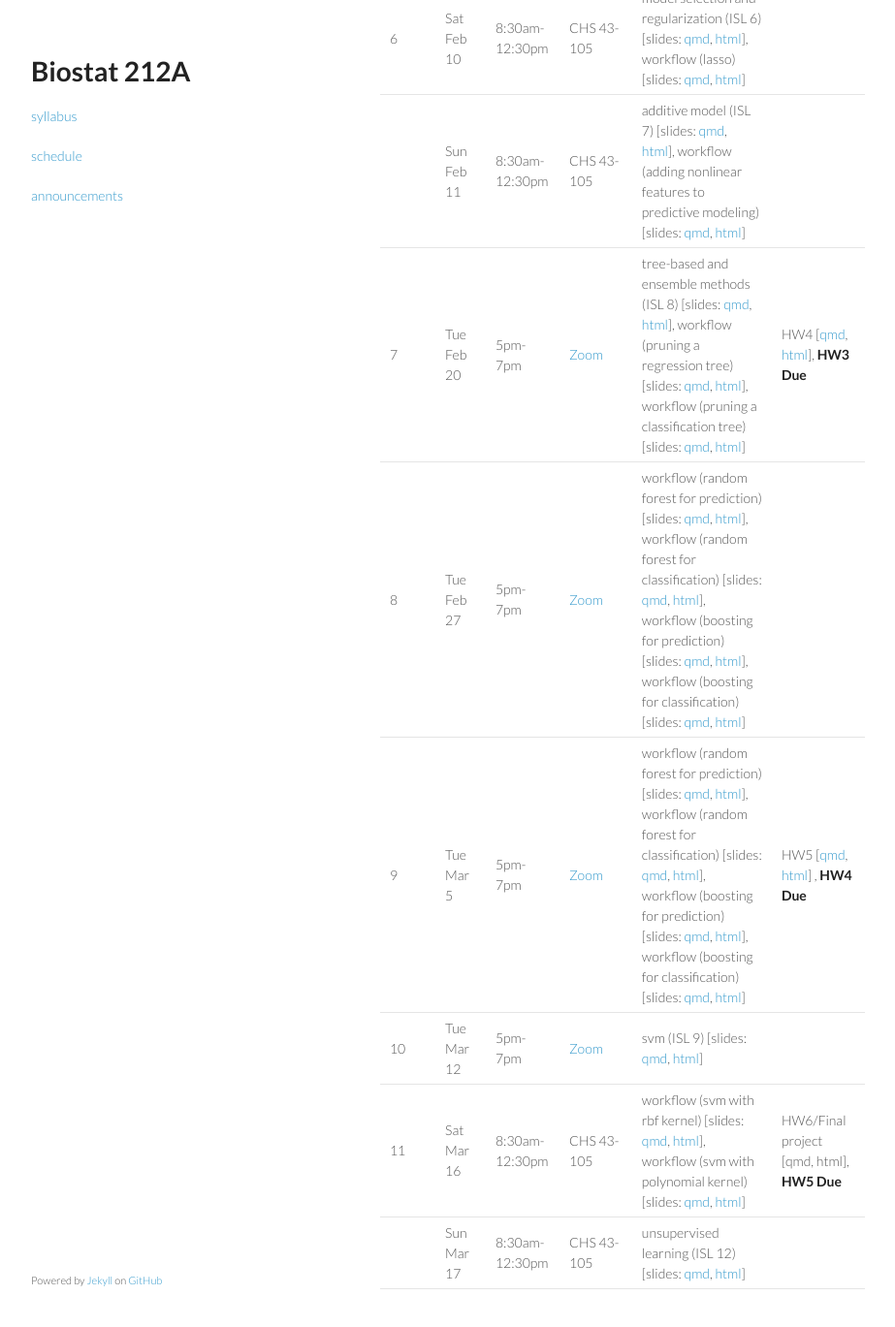
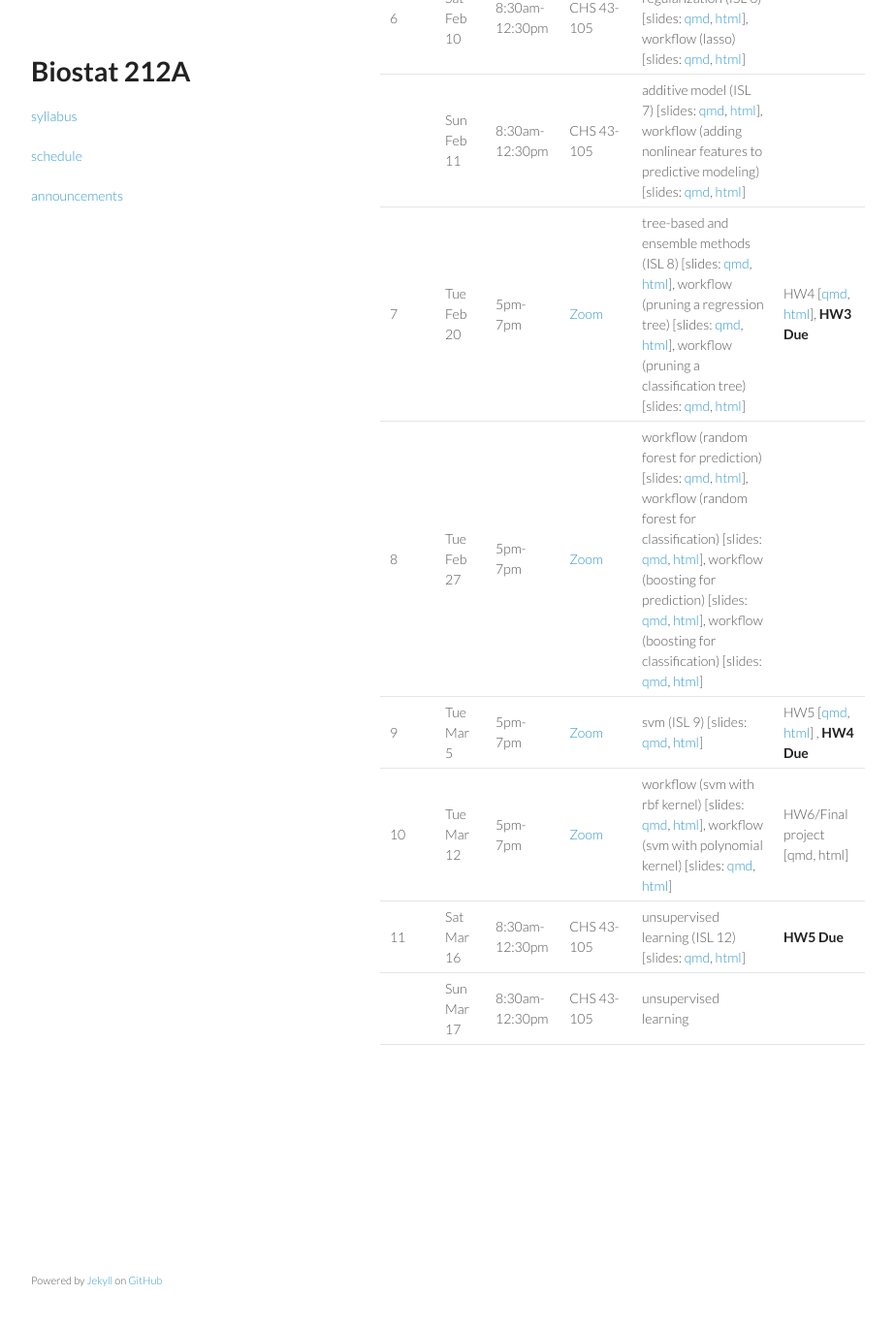
Before and after one commit to ucla-biostat-212a/2024winter, a Jekyll site: the page built from schedule/schedule.md, in a window 1280 px wide and 1400 px high, scrolled down 1295 px. Shown: the top 1369 px of the window at 97% size, without its empty margins (178-1101 px from the left). Built offline with Jekyll 4.4.1, drawn with Linux system fonts in a browser that asks for light colours.

Commit message:
update schedule

```diff
--- a/schedule/schedule.md
+++ b/schedule/schedule.md
@@ -41,7 +41,7 @@ Books:
 |      | Sun Feb 11 | 8:30am-12:30pm | CHS 43-105                                 |                                                                                                                                                                                                                                                                                                                                                                                                                                                                                                                                                                                                                                                                          additive model (ISL 7) \[slides: [qmd](https://raw.githubusercontent.com/ucla-biostat-212a/2024winter/master/slides/07-nonlinear/nonlinear.qmd), [html](../slides/07-nonlinear/nonlinear.html)\], workflow (adding nonlinear features to predictive modeling) \[slides: [qmd](https://raw.githubusercontent.com/ucla-biostat-212a/2024winter/master/slides/07-nonlinear/workflow_bs.qmd), [html](../slides/07-nonlinear/workflow_bs.html)\]|                                                                                                                                               |
 | 7    | Tue Feb 20 | 5pm-7pm        | [Zoom](https://ucla.zoom.us/j/95767445277) | tree-based and ensemble methods (ISL 8) \[slides: [qmd](https://raw.githubusercontent.com/ucla-biostat-212a/2024winter/master/slides/08-tree/tree.qmd), [html](../slides/08-tree/tree.html)\], workflow (pruning a regression tree) \[slides: [qmd](https://raw.githubusercontent.com/ucla-biostat-212a/2024winter/master/slides/08-tree/workflow_regtree.qmd), [html](../slides/08-tree/workflow_regtree.html)\], workflow (pruning a classification tree) \[slides: [qmd](https://raw.githubusercontent.com/ucla-biostat-212a/2024winter/master/slides/08-tree/workflow_classtree.qmd), [html](../slides/08-tree/workflow_classtree.html)\]                                                                                                                                                                                                                                                                    | HW4 \[[qmd](https://raw.githubusercontent.com/ucla-biostat-212a/2024winter/master/hw/hw4/hw4.qmd), [html](../hw/hw4/hw4.html)\], **HW3 Due**  |
 | 8    | Tue Feb 27 | 5pm-7pm        | [Zoom](https://ucla.zoom.us/j/95767445277) | workflow (random forest for prediction) \[slides: [qmd](https://raw.githubusercontent.com/ucla-biostat-212a/2024winter/master/slides/08-tree/workflow_rf_reg.qmd), [html](../slides/08-tree/workflow_rf_reg.html)\], workflow (random forest for classification) \[slides: [qmd](https://raw.githubusercontent.com/ucla-biostat-212a/2024winter/master/slides/08-tree/workflow_rf_class.qmd), [html](../slides/08-tree/workflow_rf_class.html)\], workflow (boosting for prediction) \[slides: [qmd](https://raw.githubusercontent.com/ucla-biostat-212a/2024winter/master/slides/08-tree/workflow_boosting_reg.qmd), [html](../slides/08-tree/workflow_boosting_reg.html)\], workflow (boosting for classification) \[slides: [qmd](https://raw.githubusercontent.com/ucla-biostat-212a/2024winter/master/slides/08-tree/workflow_boosting_class.qmd), [html](../slides/08-tree/workflow_boosting_class.html)\] |                                                                                                                                               |
-| 9    | Tue Mar 5  | 5pm-7pm        | [Zoom](https://ucla.zoom.us/j/95767445277) | workflow (random forest for prediction) \[slides: [qmd](https://raw.githubusercontent.com/ucla-biostat-212a/2024winter/master/slides/08-tree/workflow_rf_reg.qmd), [html](../slides/08-tree/workflow_rf_reg.html)\], workflow (random forest for classification) \[slides: [qmd](https://raw.githubusercontent.com/ucla-biostat-212a/2024winter/master/slides/08-tree/workflow_rf_class.qmd), [html](../slides/08-tree/workflow_rf_class.html)\], workflow (boosting for prediction) \[slides: [qmd](https://raw.githubusercontent.com/ucla-biostat-212a/2024winter/master/slides/08-tree/workflow_boosting_reg.qmd), [html](../slides/08-tree/workflow_boosting_reg.html)\], workflow (boosting for classification) \[slides: [qmd](https://raw.githubusercontent.com/ucla-biostat-212a/2024winter/master/slides/08-tree/workflow_boosting_class.qmd), [html](../slides/08-tree/workflow_boosting_class.html)\] | HW5 \[[qmd](https://raw.githubusercontent.com/ucla-biostat-212a/2024winter/master/hw/hw6/hw6.qmd), [html](../hw/hw6/hw6.html)\] , **HW4 Due** |
-| 10   | Tue Mar 12 | 5pm-7pm        | [Zoom](https://ucla.zoom.us/j/95767445277) | svm (ISL 9) \[slides: [qmd](https://raw.githubusercontent.com/ucla-biostat-212a/2024winter/master/slides/09-svm/svm.qmd), [html](../slides/09-svm/svm.html)\]                                                                                                                                                                                                                                                                                                                                                                                                                                                                                                                                                                                                                                                                                                                                                    |                                                                                                                                               |
-| 11   | Sat Mar 16 | 8:30am-12:30pm | CHS 43-105                                 | workflow (svm with rbf kernel) \[slides: [qmd](https://raw.githubusercontent.com/ucla-biostat-212a/2024winter/master/slides/09-svm/workflow_svm_rbf.qmd), [html](../slides/09-svm/workflow_svm_rbf.html)\], workflow (svm with polynomial kernel) \[slides: [qmd](https://raw.githubusercontent.com/ucla-biostat-212a/2024winter/master/slides/09-svm/workflow_svm_poly.qmd), [html](../slides/09-svm/workflow_svm_poly.html)\]                                                                                                                                                                                                                                                                                                                                                                                                                                                                                  | HW6/Final project [qmd, html], **HW5 Due**                                                                                                    |
-|      | Sun Mar 17 | 8:30am-12:30pm | CHS 43-105                                 | unsupervised learning (ISL 12) \[slides: [qmd](https://raw.githubusercontent.com/ucla-biostat-212a/2024winter/master/slides/12-unsupervised/unsupervised.qmd), [html](../slides/12-unsupervised/unsupervised.html)\]                                                                                                                                                                                                                                                                                                                                                                                                                                                                                                                                                                                                                                                                                             |                                                                                                                                               |
+| 9    | Tue Mar 5  | 5pm-7pm        | [Zoom](https://ucla.zoom.us/j/95767445277) | svm (ISL 9) \[slides: [qmd](https://raw.githubusercontent.com/ucla-biostat-212a/2024winter/master/slides/09-svm/svm.qmd), [html](../slides/09-svm/svm.html)\] | HW5 \[[qmd](https://raw.githubusercontent.com/ucla-biostat-212a/2024winter/master/hw/hw6/hw6.qmd), [html](../hw/hw6/hw6.html)\] , **HW4 Due** |
+| 10   | Tue Mar 12 | 5pm-7pm        | [Zoom](https://ucla.zoom.us/j/95767445277) | workflow (svm with rbf kernel) \[slides: [qmd](https://raw.githubusercontent.com/ucla-biostat-212a/2024winter/master/slides/09-svm/workflow_svm_rbf.qmd), [html](../slides/09-svm/workflow_svm_rbf.html)\], workflow (svm with polynomial kernel) \[slides: [qmd](https://raw.githubusercontent.com/ucla-biostat-212a/2024winter/master/slides/09-svm/workflow_svm_poly.qmd), [html](../slides/09-svm/workflow_svm_poly.html)\]                                                                                                                                                                                                                                                                                                                                                                                                                                                                                                                                                                                                                                                                                                                                                     | HW6/Final project [qmd, html]                                                                                                                                              |
+| 11   | Sat Mar 16 | 8:30am-12:30pm | CHS 43-105                                 |  unsupervised learning (ISL 12) \[slides: [qmd](https://raw.githubusercontent.com/ucla-biostat-212a/2024winter/master/slides/12-unsupervised/unsupervised.qmd), [html](../slides/12-unsupervised/unsupervised.html)\]                                                                                                                                                                                                                                                                                                                                                                                                                                                                                   | **HW5 Due**                                                                                                    |
+|      | Sun Mar 17 | 8:30am-12:30pm | CHS 43-105                                 |  unsupervised learning                                                                                                                                                                                                                                                                                                                                                                                                                                                                                                                                                                                                                                                                                          |                                                                                                                                               |
```
